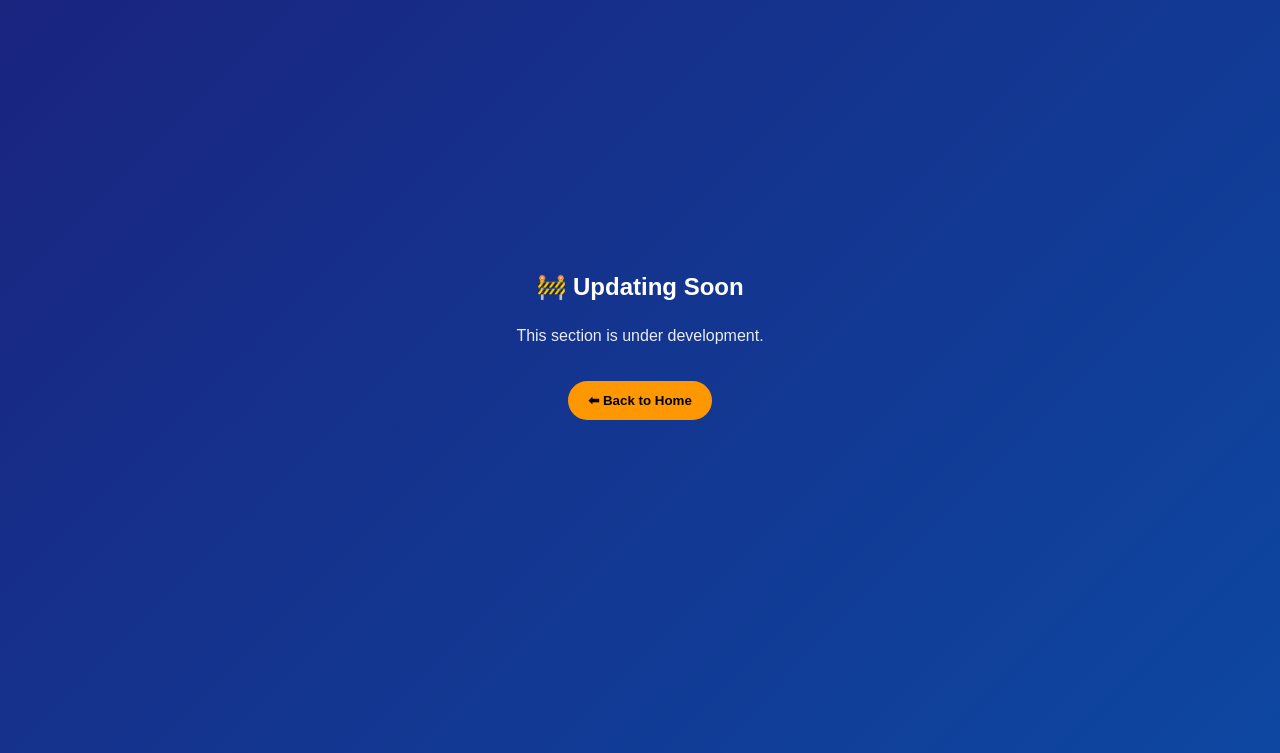
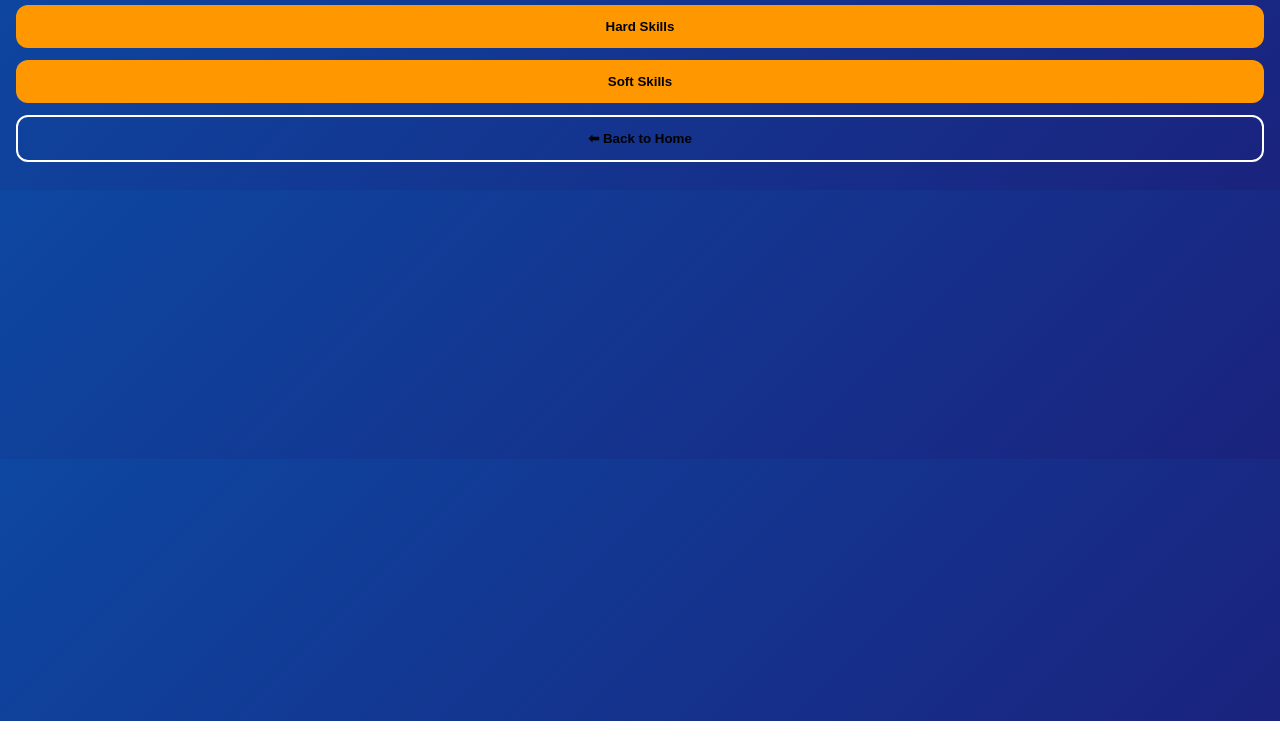
Before and after one commit to Vkcode95/awaken-360, a plain HTML site: page skill_partner.html in a window 1280 px wide. Shown: the part 79-832 px from the top of the page. After the commit the page ends 800 px from the top, so only its background shows below. Drawn offline with Linux system fonts and the light colour scheme.

Commit message:
Update skill_partner.html

```diff
--- a/skill_partner.html
+++ b/skill_partner.html
@@ -1,53 +1,23 @@
 <!DOCTYPE html>
 <html lang="en">
 <head>
-  <meta charset="UTF-8"/>
-  <meta name="viewport" content="width=device-width, initial-scale=1.0"/>
-  <title>Awaken 360</title>
-
-  <style>
-    body {
-      margin: 0;
-      font-family: Arial, sans-serif;
-      background: linear-gradient(135deg, #1a237e, #0d47a1);
-      color: white;
-      min-height: 100vh;
-      display: flex;
-      flex-direction: column;
-      justify-content: center;
-      align-items: center;
-      text-align: center;
-      padding: 16px;
-    }
-
-    h2 {
-      margin-bottom: 10px;
-    }
-
-    p {
-      opacity: 0.9;
-    }
-
-    button {
-      margin-top: 20px;
-      padding: 12px 20px;
-      border-radius: 20px;
-      border: none;
-      background: #ff9800;
-      font-weight: bold;
-      cursor: pointer;
-    }
-  </style>
+<meta charset="UTF-8"/>
+<meta name="viewport" content="width=device-width, initial-scale=1.0"/>
+<title>Skill Partner | Awaken 360</title>
+<style>
+body{margin:0;font-family:Arial;background:linear-gradient(135deg,#0d47a1,#1a237e);color:#fff;padding:16px}
+h2{text-align:center}
+.btn{padding:14px;border-radius:12px;border:none;font-weight:bold;background:#ff9800;margin-bottom:12px;width:100%}
+.back{background:transparent;border:2px solid #fff}
+</style>
 </head>
 
 <body>
+<h2>Skill Partner</h2>
 
-  <h2>🚧 Updating Soon</h2>
-  <p>This section is under development.</p>
+<button class="btn">Hard Skills</button>
+<button class="btn">Soft Skills</button>
 
-  <button onclick="window.location.href='index.html'">
-    ⬅ Back to Home
-  </button>
-
+<button class="btn back" onclick="location.href='index.html'">⬅ Back to Home</button>
 </body>
 </html>
```
